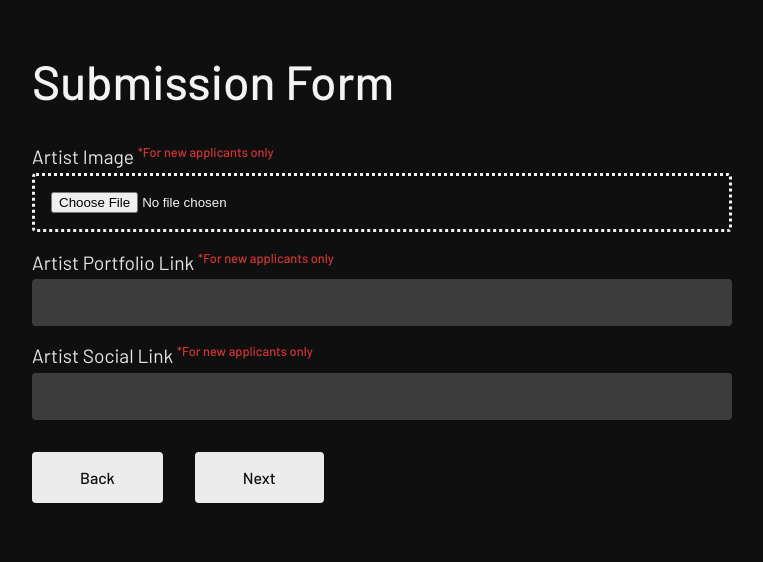
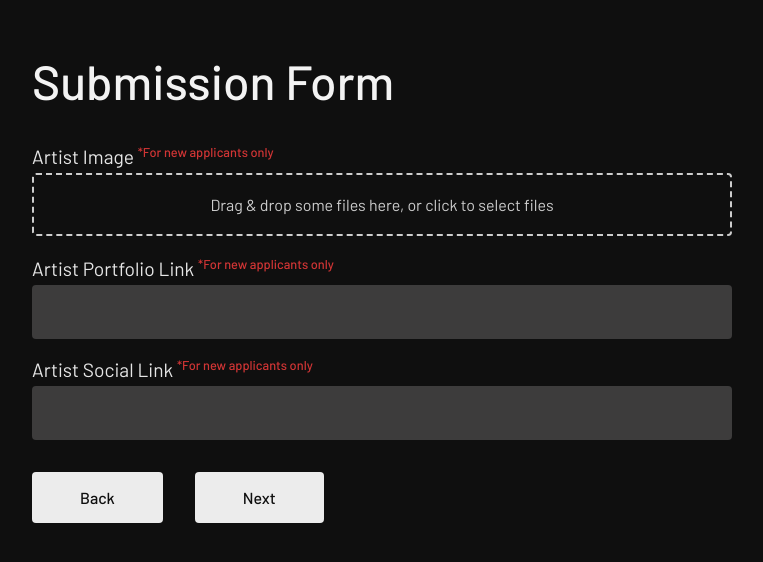
Before and after one commit to thekingsleyhemans/submit-form, a React (Vite) app in the folder submission-form/: page / in a window 1280 px wide. Both pictures are taken after a click on the button "Next". Shown: the top 562 px of the page, without its empty margins (258-1021 px from the left). Built offline with nearby package versions, Linux system fonts and the light colour scheme.

Commit message:
Add react-dropzone for file uploads and enhance file input UI

```diff
--- a/submission-form/package.json
+++ b/submission-form/package.json
@@ -12,7 +12,8 @@
   "dependencies": {
     "@supabase/supabase-js": "^2.49.1",
     "react": "^19.0.0",
-    "react-dom": "^19.0.0"
+    "react-dom": "^19.0.0",
+    "react-dropzone": "^14.3.8"
   },
   "devDependencies": {
     "@eslint/js": "^9.21.0",
--- a/submission-form/src/App.css
+++ b/submission-form/src/App.css
@@ -63,6 +63,10 @@ input, textarea {
   outline: none;
   border: 0px;
   background-color: #3d3c3c;
+  color: #f3f3f3;
+  font-family: 'Barlow', sans-serif;
+  font-weight: 400;
+  font-size: 1.1rem;
 }
 input[type="file" i]{
     background-color: transparent !important;
@@ -110,7 +114,7 @@ p{
   left: 0;
   width: 100%;
   height: 100%;
-  background: rgba(0, 0, 0, 0.5);
+  background: rgba(2, 2, 2, 0.61);
   display: flex;
   justify-content: center;
   align-items: center;
@@ -169,3 +173,59 @@ p{
     transform: translateX(-100%);
   }
 }
+
+.dropzone {
+  border: 2px dashed #ccc;
+  border-radius: 4px;
+  padding: 20px;
+  text-align: center;
+  cursor: pointer;
+  color: #ccc;
+  margin-bottom: 20px;
+}
+
+.dropzone p {
+  margin: 0;
+  font-size: 1rem;
+  color: #ccc;
+  transition: text-decoration 0.2s ease-in-out;
+}
+.dropzone p:hover{
+  text-decoration: underline;
+}
+
+.file-preview {
+  margin-top: 10px;
+  display: flex;
+  justify-content: space-between;
+  align-items: center;
+  padding: 1rem;
+  border-radius: 2px;
+  background-color: #2f2f2f;
+}
+
+.file-thumbnail {
+  width: 50px;
+  height: 50px;
+  object-fit: cover;
+  margin-right: 10px;
+}
+
+.file-preview p {
+  margin: 0;
+  font-size: 1rem;
+  color: #f3f3f3;
+}
+
+.file-preview button {
+  background-color: #ff4d4d;
+  color: white;
+  border: none;
+  padding: 5px 10px;
+  border-radius: 4px;
+  cursor: pointer;
+}
+.thumb-name-wrap{
+  display: flex;
+  align-items: center;
+}
--- a/submission-form/src/App.jsx
+++ b/submission-form/src/App.jsx
@@ -1,4 +1,5 @@
-import React, { useState, useEffect } from 'react';
+import React, { useState, useEffect, useCallback } from 'react';
+import { useDropzone } from 'react-dropzone';
 import './App.css'; // Import the CSS file for styling
 import { supabase } from './supabaseClient'; // Import Supabase client
 
@@ -54,11 +55,17 @@ function App() {
     });
   };
 
-  const handleFileChange = (e) => {
-    const { name, files } = e.target;
+  const handleFileChange = (acceptedFiles, name) => {
     setFormData({
       ...formData,
-      [name]: files[0]
+      [name]: acceptedFiles[0]
+    });
+  };
+
+  const removeFile = (name) => {
+    setFormData({
+      ...formData,
+      [name]: null
     });
   };
 
@@ -151,6 +158,37 @@ function App() {
     return publicURL;
   };
 
+  const Dropzone = ({ onDrop, name }) => {
+    const onDropCallback = useCallback((acceptedFiles) => {
+      onDrop(acceptedFiles, name);
+    }, [onDrop, name]);
+
+    const { getRootProps, getInputProps, isDragActive } = useDropzone({
+      onDrop: onDropCallback,
+      multiple: false
+    });
+
+    return (
+      <div {...getRootProps({ className: 'dropzone' })}>
+        <input {...getInputProps()} />
+        {isDragActive ? (
+          <p>Drop the files here ...</p>
+        ) : (
+          <p>Drag & drop some files here, or click to select files</p>
+        )}
+        {formData[name] && (
+          <div className="file-preview">
+            <div className="thumb-name-wrap">
+              <img src={URL.createObjectURL(formData[name])} alt="Preview" className="file-thumbnail" />
+              <p>{formData[name].name}</p>
+            </div>
+            <button type="button" onClick={(e) => { e.stopPropagation(); removeFile(name); }}>Remove</button>
+          </div>
+        )}
+      </div>
+    );
+  };
+
   return (
     <div className="form-wrap">
       <h1 className="headertext">Submission Form</h1>
@@ -169,7 +207,7 @@ function App() {
         {!userExists && step === 2 && (
           <div className={`form-group ${animationClass}`}>
             <label htmlFor="artistImage">Artist Image <sup>*For new applicants only</sup></label>
-            <input type="file" id="artistImage" name="artistImage" onChange={handleFileChange} />
+            <Dropzone onDrop={handleFileChange} name="artistImage" />
             <label htmlFor="artistPortfolioLink">Artist Portfolio Link <sup>*For new applicants only</sup></label>
             <input type="text" id="artistPortfolioLink" name="artistPortfolioLink" value={formData.artistPortfolioLink} onChange={handleChange} />
             <label htmlFor="artistSocialLink">Artist Social Link <sup>*For new applicants only</sup></label>
@@ -183,7 +221,7 @@ function App() {
         {step === 3 && (
           <div className={`form-group ${animationClass}`}>
             <label htmlFor="artworkImage">Artwork Image</label>
-            <input type="file" id="artworkImage" name="artworkImage" onChange={handleFileChange} />
+            <Dropzone onDrop={handleFileChange} name="artworkImage" />
             <label htmlFor="artworkTitle">Artwork Title</label>
             <input type="text" id="artworkTitle" name="artworkTitle" value={formData.artworkTitle} onChange={handleChange} />
             <label htmlFor="artworkDetails">Artwork Details</label>
```
Also changed, not shown: 1 other file (tests, documents, lock files or other folders).
